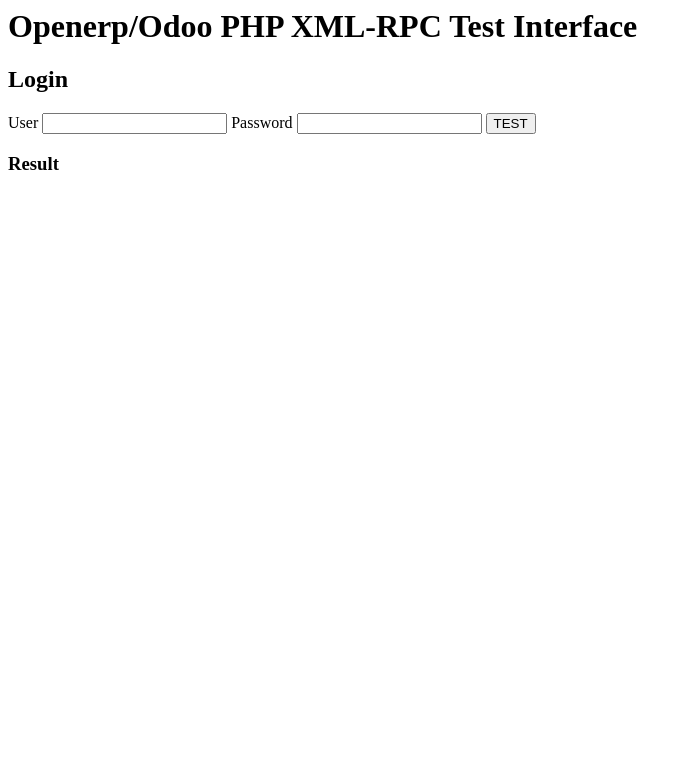
After one commit to gabrielponto/openerp-php-xmlrpc, a PHP site: page /test-interface.php in a window 1280 px wide. The commit adds this page. Shown: the top 780 px of the page, without its empty margins (0-692 px from the left). Run offline with PHP 8.4, Linux system fonts and the light colour scheme.

Commit message:
add test-interface.php and change openerp.php

```diff
--- /dev/null
+++ b/test-interface.php
@@ -0,0 +1,49 @@
+<?php
+// Processor
+function processor($data) {
+	if (isset($data['action']) && $data['action']) {
+		$action = $data['action'];
+		echo $action($data);
+		exit;
+	}
+}
+processor($_GET);
+function login($data) {
+	require_once 'openerp.php';
+	return openerp::i()->login($data['user'], $data['password']);
+}
+?>
+<html>
+	<head>
+		<title>Openerp PHP XML-RPC Test Interface</title>
+		<script src="https://ajax.googleapis.com/ajax/libs/jquery/1.12.4/jquery.min.js"></script>
+		<script type="text/javascript">
+			$(document).ready(function() {
+				$('form').submit(function(e) {
+					e.preventDefault();
+					var id = $(this).attr('data-result');
+					var data = $(this).serialize();
+					$('#'+id).load('?' + data);
+				});
+			});
+		</script>
+	</head>
+	<body>
+		<h1>Openerp/Odoo PHP XML-RPC Test Interface</h1>
+		<h2>Login</h2>
+		<form action="" method="get" data-result="result-login">
+			<input type="hidden" name="action" value="login" />
+			<label>
+				<span>User</span>
+				<input type="text" name="user" />
+			</label>
+			<label>
+				<span>Password</span>
+				<input type="text" name="password" />
+			</label>
+			<input type="submit" value="TEST" />
+		</form>
+		<h3>Result</h3>
+		<p id="result-login"></p>
+	</body>
+</html>
```
Also changed, not shown: openerp.php (+25 -1 lines).
